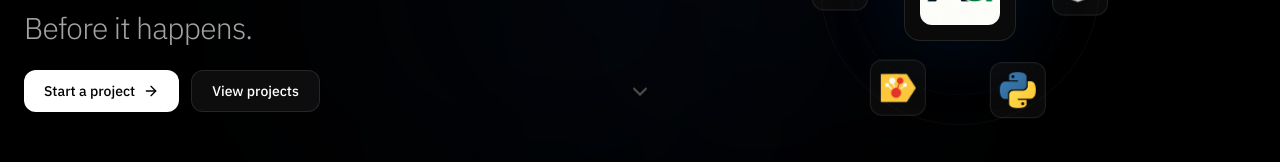
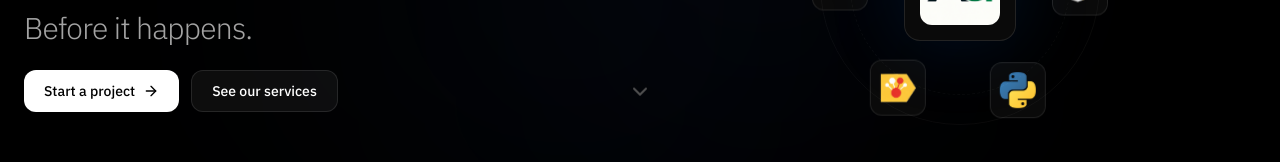
Before and after one commit to ag-algolab/ag-algolab.github.io, a React (Vite) app: page / in a window 1280 px wide. Shown: the part 455-617 px from the top of the page. Built offline with nearby package versions, Linux system fonts and the light colour scheme.

Commit message:
Change button text and scroll target from projects to services

```diff
--- a/src/App.jsx
+++ b/src/App.jsx
@@ -1376,10 +1376,10 @@ function Home() {
                     <ArrowRight className="w-4 h-4 group-hover:translate-x-0.5 transition-transform" />
                   </button>
                   <button
-                    onClick={() => scrollToSection('projects')}
+                    onClick={() => scrollToSection('services')}
                     className="inline-flex items-center gap-2 px-5 py-2.5 rounded-lg bg-white/5 border border-white/10 text-white hover:bg-white/10 hover:border-white/20 transition-colors duration-150 text-sm font-medium"
                   >
-                    View projects
+                    See our services
                   </button>
                 </div>
               </motion.div>
```
